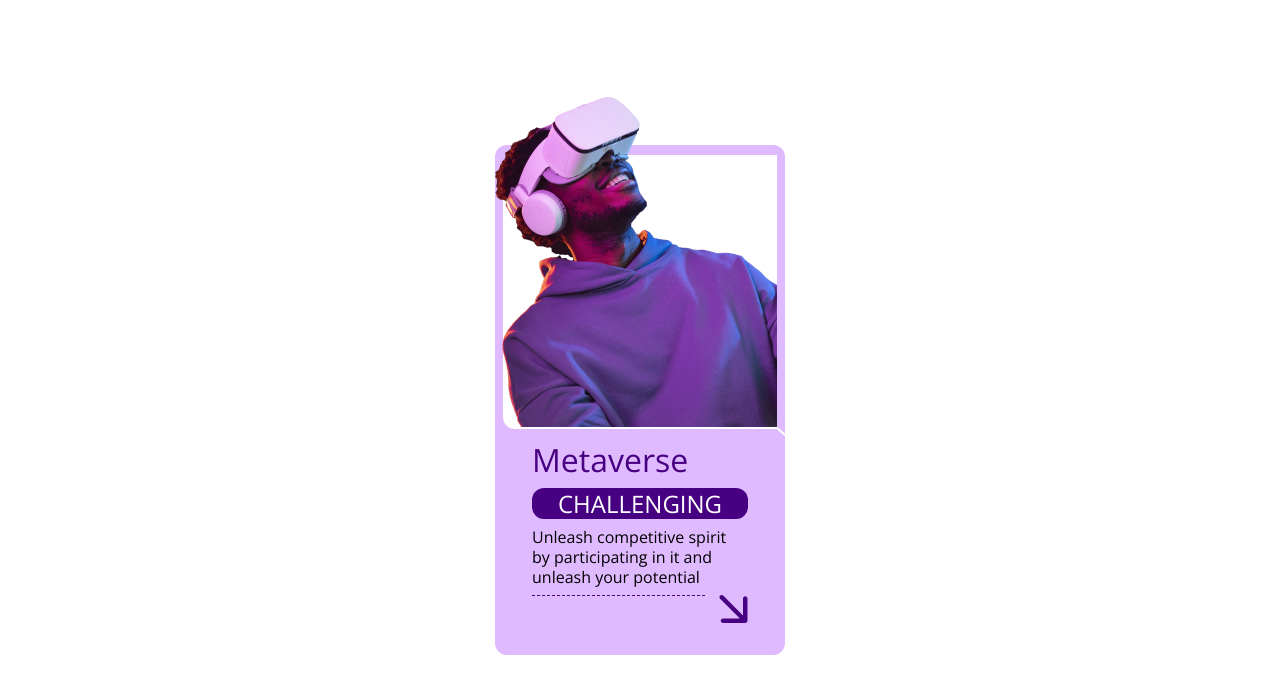
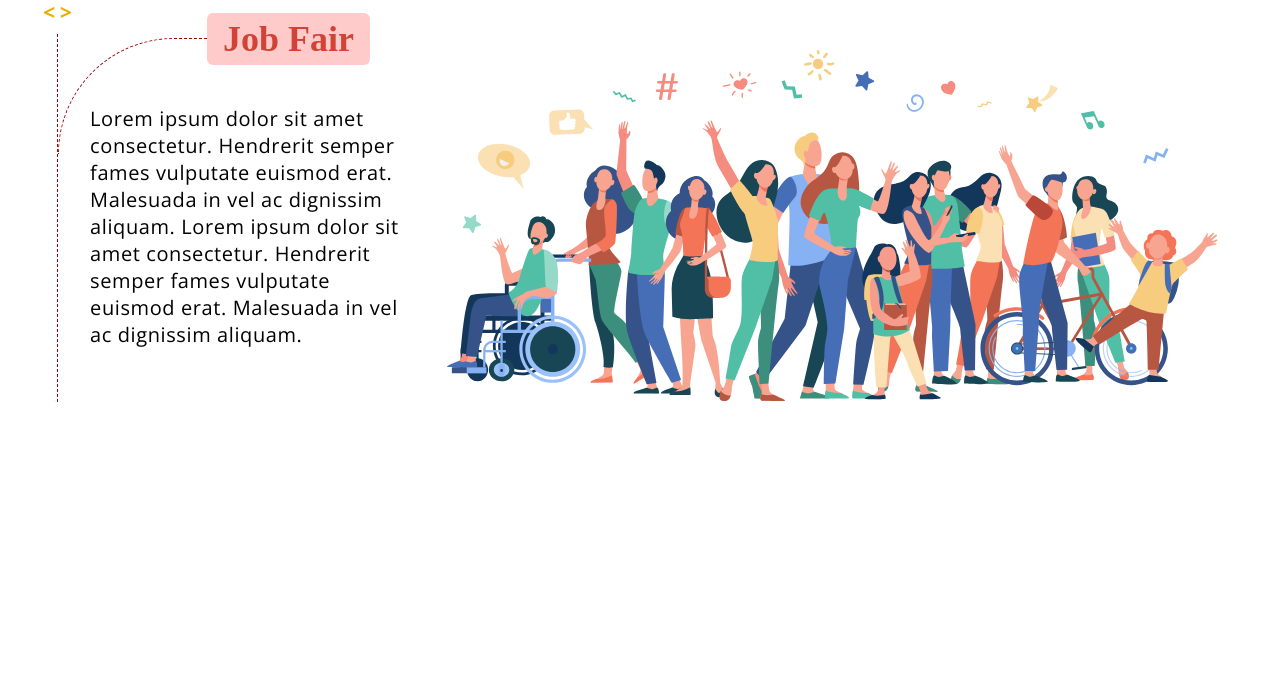
Before and after one commit to anagh534/googlewow, a React (Create React App) app: page / in a window 1280 px wide. Shown: the top 694 px of the page. Built offline with nearby package versions, Linux system fonts and the light colour scheme.

Commit message:
made the woekshop component

```diff
--- /dev/null
+++ b/src/components/Home/Event/Event.js
@@ -0,0 +1,23 @@
+import "./event.css"
+
+function Event() {
+  return (
+    <div className='main-container'>
+    <div className="vertical-line-wrapper">
+      <p>&lt; &gt;</p>
+      <div className="vertical-line"></div>
+      <div className="branch"></div>
+      <div className="event-heading"><p>Job Fair</p></div>
+    </div>
+    <div className="description">
+      <div className="info">Lorem ipsum dolor sit amet consectetur. Hendrerit semper fames vulputate euismod erat. Malesuada in vel ac dignissim aliquam.
+Lorem ipsum dolor sit amet consectetur. Hendrerit semper fames vulputate euismod erat. Malesuada in vel ac dignissim aliquam.</div>
+<img src="./svgs/jobfair.svg" />
+    </div>
+
+    <div className="details"></div>
+    </div>
+  )
+}
+
+export default Event
--- /dev/null
+++ b/src/components/Home/Event/event.css
@@ -0,0 +1,86 @@
+.main-container{
+    display: flex;
+    gap: 19px;
+    /* height: 100vh; */
+    padding: 0 43px;
+    background-color: white;
+
+    display: flex;
+}
+.vertical-line{
+    height: 100%;
+    border-left: 1.5px dashed #A70004;
+
+}
+.vertical-line-wrapper{
+    white-space: nowrap;
+    display: flex;
+    flex-direction: column;
+    align-items: center;
+    gap: 8.5px;
+    /* height: 100vh; */
+    position: relative;
+    font-family: 'Open Sans';
+    font-style: normal;
+    font-weight: 700;
+    font-size: 20px;
+    line-height: 25px;
+    /* margin-right: 19px; */
+
+    color: #EAAD02;
+
+}
+.branch{
+    width: 149px;
+height: 116px;
+position: absolute;
+left: 15px;
+top: 38px;
+border-top:1.5px dashed #A70004;
+border-left:1.5px dashed #A70004;
+border-top-left-radius: 150px;
+
+
+}
+.event-heading{
+    position: absolute;
+    /* height: 52px; */
+    background: #FFCACA;
+border-radius: 6px;
+padding:3px 16px;
+
+display: flex;
+white-space: nowrap;
+justify-content: center;
+align-items: center;
+word-break: keep-all;
+
+top: 13px ;
+left:164px;
+
+font-family: 'Google Sans';
+font-style: normal;
+font-weight: 700;
+font-size: 36px;
+line-height: 46px;
+/* identical to box height */
+
+
+color: #D24336;
+}
+.description{
+    display: flex;
+    justify-content: center;
+    align-items: center;
+    margin-top: 50px;
+    gap: 31px;
+
+    font-family: 'Open Sans';
+font-style: normal;
+font-weight: 400;
+font-size: 20px;
+line-height: 27px;
+letter-spacing: 0.03em;
+
+color: #000000;
+}
--- a/src/pages/Home.js
+++ b/src/pages/Home.js
@@ -1,6 +1,8 @@
 import AboutSection from "../components/Home/About/AboutSection";
+import Event from "../components/Home/Event/Event";
 import HeroSection from "../components/Home/Hero/HeroSection";
-import WorkshopCard from "../components/Shared/WorkshopCard";
+// import WorkshopCard from "../components/Shared/WorkshopCard";
+
 
 
 const Home = () => {
@@ -8,7 +10,8 @@ const Home = () => {
     <div className="homewrapper">
       {/* <HeroSection /> */}
       {/* <AboutSection /> */}
-      <WorkshopCard photo={"/img/metaverse.png"} color={"#E0BAFF"} darkColor={"#470082"}/>
+      {/* <WorkshopCard photo={"/img/metaverse.png"} color={"#E0BAFF"} darkColor={"#470082"}/> */}
+      <Event/>
     </div>
   );
 };
```
Also changed, not shown: public/svgs/jobfair.svg (added), src/components/Home/Event/workshop/WorkshopCard.js (renamed from src/components/Shared/WorkshopCard.js), src/components/Home/Event/workshop/workshop-card.css (renamed from src/components/Shared/workshop-card.css).
